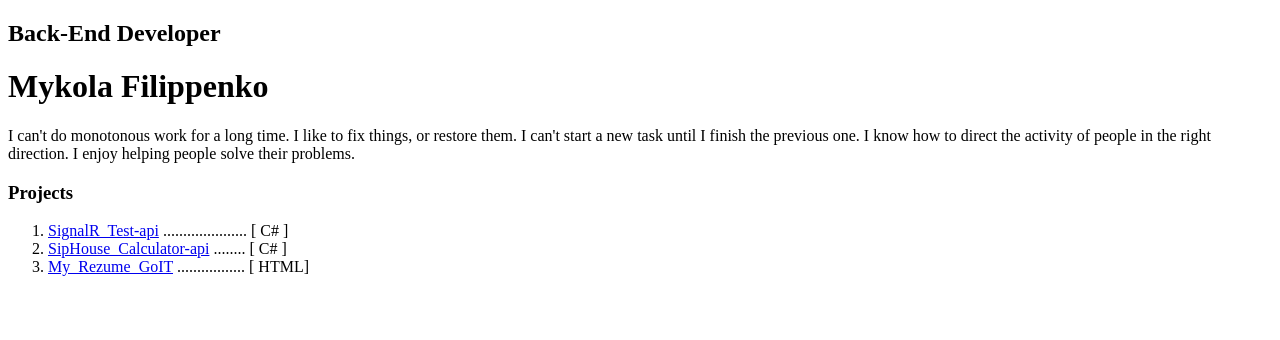
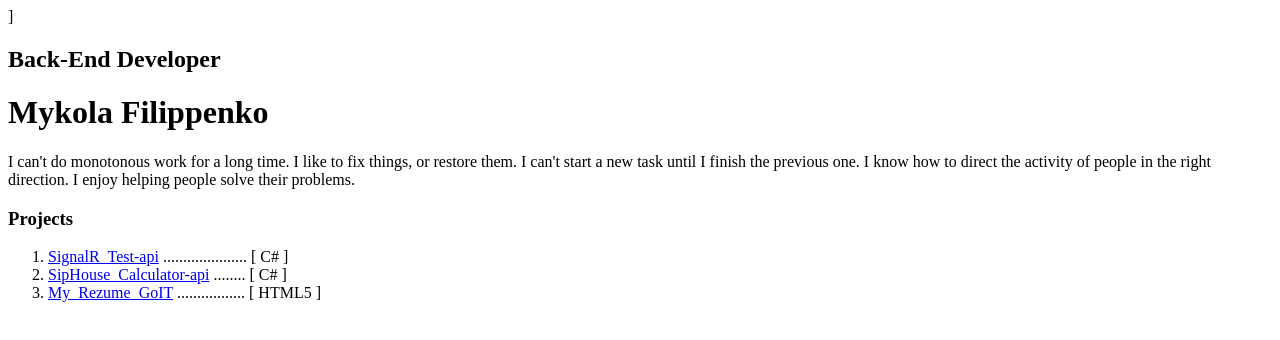
Before and after one commit to mikfill/cv-mate-academy, a plain HTML site: page index.html in a window 1280 px wide. Drawn offline with Linux system fonts and the light colour scheme.

Commit message:
commit on master

```diff
--- a/index.html
+++ b/index.html
@@ -8,7 +8,7 @@
 </head>
 <body>
         <!-- Main container -->
-    <div>
+    <div>]
         <!-- About me section -->
         <div>
             <h2>Back-End Developer</h2>
@@ -20,6 +20,7 @@
             I know how to direct the activity of people in the right direction.
             I enjoy helping people solve their problems.</p>
         </div>
+
         <!-- My projects -->
     </div>
             <h3>Projects</h3>
@@ -36,9 +37,9 @@
                     <span>[ C# ]</span>
                 </li>
                 <li>
-                    <a href="https://github.com/mikfill/myRezume">My_Rezume_GoIT</a>
+                    <a href="https://github.com/mikfill/my-rezume">My_Rezume_GoIT</a>
                     <span>.................</span>
-                    <span>[ HTML]</span>
+                    <span>[ HTML5 ]</span>
                 </li>
             </ol>
     </div>
```
